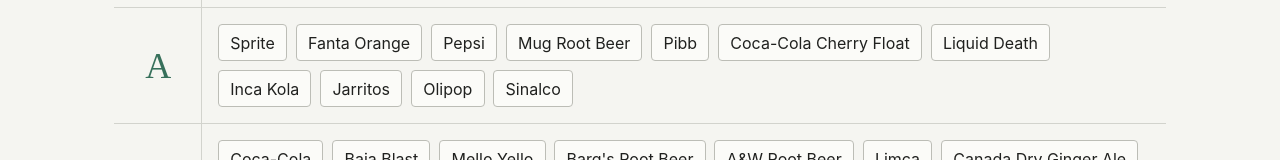
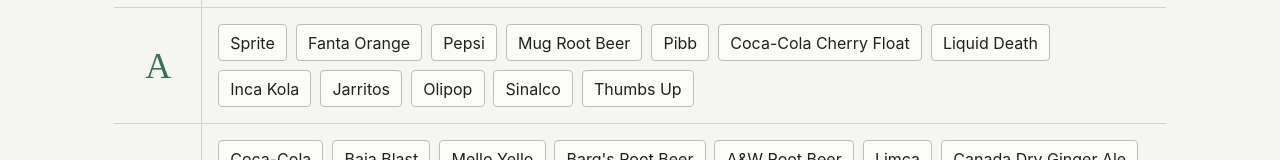
Before and after one commit to FelixWho/felixwho.github.io, an Astro site: page /sodas in a window 1280 px wide. Shown: the part 341-501 px from the top of the page. Built offline with nearby package versions, Linux system fonts and the light colour scheme; Astro itself is replaced by a stand-in of ours.

Commit message:
Add Thumbs Up to A tier

```diff
--- a/src/pages/sodas.astro
+++ b/src/pages/sodas.astro
@@ -4,7 +4,7 @@
 
 const tiers = [
   { label: "S", sodas: ["Dr. Pepper", "Fitz's", "San Pellegrino", "Whole Foods Italian Soda"] },
-  { label: "A", sodas: ["Sprite", "Fanta Orange", "Pepsi", "Mug Root Beer", "Pibb", "Coca-Cola Cherry Float", "Liquid Death", "Inca Kola", "Jarritos", "Olipop", "Sinalco"] },
+  { label: "A", sodas: ["Sprite", "Fanta Orange", "Pepsi", "Mug Root Beer", "Pibb", "Coca-Cola Cherry Float", "Liquid Death", "Inca Kola", "Jarritos", "Olipop", "Sinalco", "Thumbs Up"] },
   { label: "B", sodas: ["Coca-Cola", "Baja Blast", "Mello Yello", "Barq's Root Beer", "A&W Root Beer", "Limca", "Canada Dry Ginger Ale", "Boylan", "Ramune", "Rivella", "El Tony Mate"] },
   { label: "C", sodas: ["Cheerwine", "Poppi"] },
   { label: "D", sodas: ["Mountain Dew"] }
```
